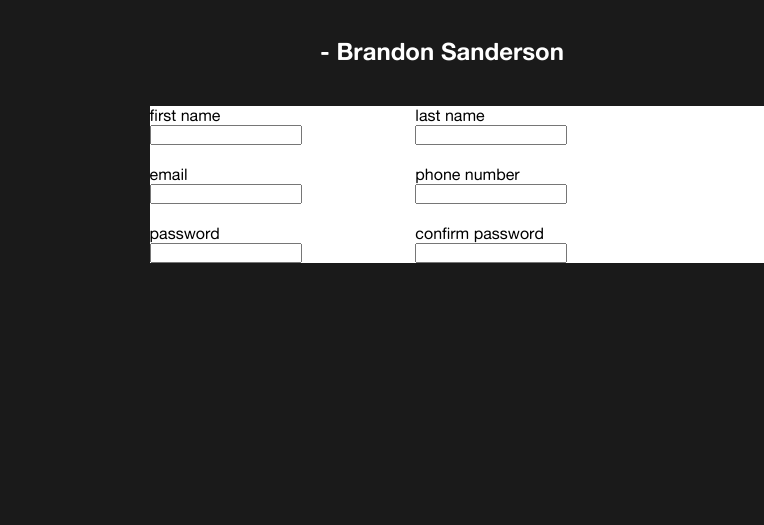
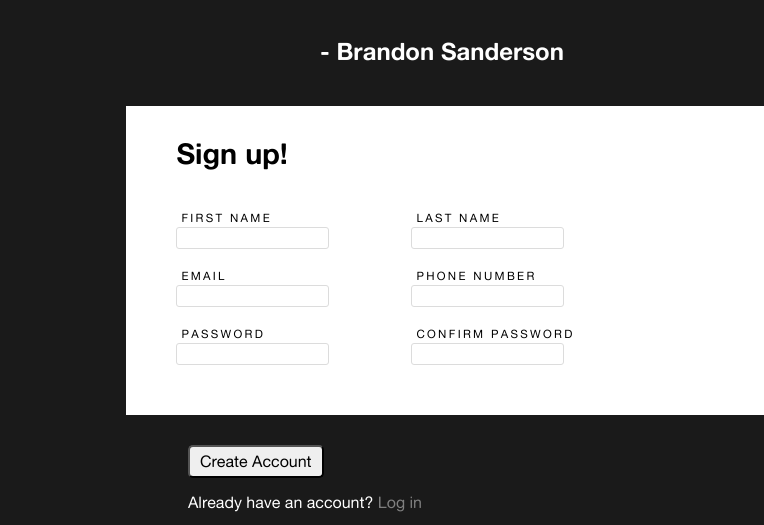
Before and after one commit to basurakid/odin-signup-form, a plain HTML site: page index.html in a window 1280 px wide. Shown: the part 272-797 px from the top of the page, 516-1280 px from the left. Drawn offline with Linux system fonts and the light colour scheme.

Commit message:
create submit button and style form

```diff
--- a/index.html
+++ b/index.html
@@ -23,32 +23,36 @@
             </div>
             <form>
                 <div class="inputs">
+                    <h2>Sign up!</h2>
                     <p>
-                        <label for="fname">first name</label>
+                        <label for="fname">FIRST NAME</label>
                         <input id="fname" type="text" required>
                     </p>
 
                     <p>
-                        <label for="lname">last name</label>
+                        <label for="lname">LAST NAME</label>
                         <input id="lname" type="text" required>
                     </p>
                     <p>
-                        <label for="email">email</label>
+                        <label for="email">EMAIL</label>
                         <input id="email" type="email" required>
                     </p>
                     <p>
-                        <label for="phone">phone number</label>
+                        <label for="phone">PHONE NUMBER</label>
                         <input id="phone" type="tel" required>
                     </p>
                     <p>
-                        <label for="password">password</label>
+                        <label for="password">PASSWORD</label>
                         <input id="password" type="password" required>
                     </p>
                     <p>
-                        <label for="cpassword">confirm password</label>
+                        <label for="cpassword">CONFIRM PASSWORD</label>
                         <input id="cpassword" type="password" required>
                     </p>
-
+                </div>
+                <div class="button-link">
+                    <button type="submit">Create Account</button>
+                    <p>Already have an account? <a href="">Log in</a></p>
                 </div>
 
 
--- a/style.css
+++ b/style.css
@@ -47,7 +47,7 @@ main {
     margin-top: 50px;
     padding: 20px 25px;
     color: white;
-    width: 50%;
+
     position: relative;
     display: flex;
     align-items: center;
@@ -87,21 +87,58 @@ main {
 }
 
 .inputs {
-    position: absolute;
+    margin-left: auto;
     right: 0;
     display: block;
-    max-width: 80%;
+    max-width: 70%;
     color: black;
     background-color: white;
     display: flex;
     flex-wrap: wrap;
     gap: 20px;
+    padding: 30px 50px 50px 50px;
+    font-size: 1.2em;
 }
 
 label {
     display: block;
+    font-size: 0.6em;
+    max-width: 200px;
+    letter-spacing: 0.2em;
+    padding-left: 5px;
 }
 
 .inputs p {
     min-width: 40%;
 }
+
+.inputs input {
+    appearance: none;
+    min-width: 70%;
+    min-height: 20px;
+    border: 1px solid gainsboro;
+    border-radius: 3px;
+}
+
+.inputs h2 {
+    width: 100%;
+    margin-bottom: 20px;;
+}
+
+form button {
+    appearance: none;
+    padding: 5px 10px;
+    font-size: 1em;
+    border-radius: 5px;
+    margin-bottom: 15px;
+}
+
+.button-link {
+    margin: 30px auto;
+    max-width: 50%;
+}
+
+a {
+    text-decoration: none;
+    color: grey
+}
```
